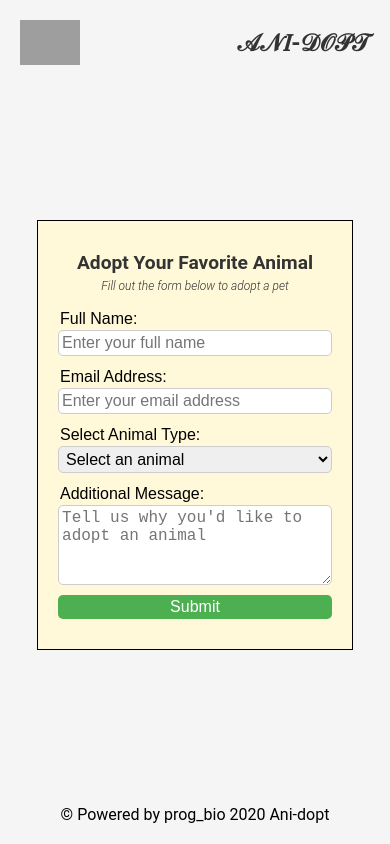
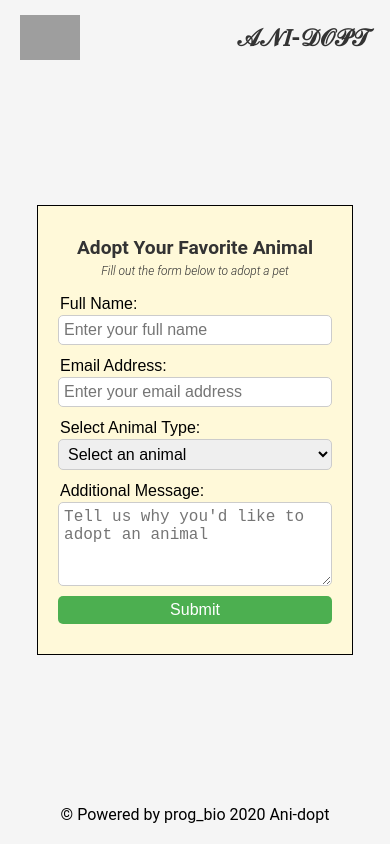
Before and after one commit to Okafor-Ifeanyi/Adoption-form, a plain HTML site: page index.html in a window 390 px wide. Drawn offline with Linux system fonts and the light colour scheme; grey boxes are pictures that could not be loaded.

Commit message:
feat(responsive): created and made the design for ani-dopt

```diff
--- a/index.html
+++ b/index.html
@@ -3,7 +3,7 @@
 <head>
     <meta charset="UTF-8">
     <meta name="viewport" content="width=device-width, initial-scale=1.0">
-    <title>Document</title>
+    <title>Adopt Your Favorite Animal</title>
     <link rel="stylesheet" href="style.css">
 </head>
 <body>
--- a/style.css
+++ b/style.css
@@ -19,7 +19,7 @@ body {
 
 header {
     width: 100%;
-    padding: 20px 0;
+    padding: 15px 0;
     display: flex;
     flex-direction: row;
     justify-content: space-between;
@@ -115,7 +115,7 @@ label {
 
 input, textarea, select, button{
     width: 100%;
-    padding: 3px;
+    padding: 5px;
     /* margin: 10px 0; */
     margin-bottom: 10px;
     border: 1px solid #ccc;
```
